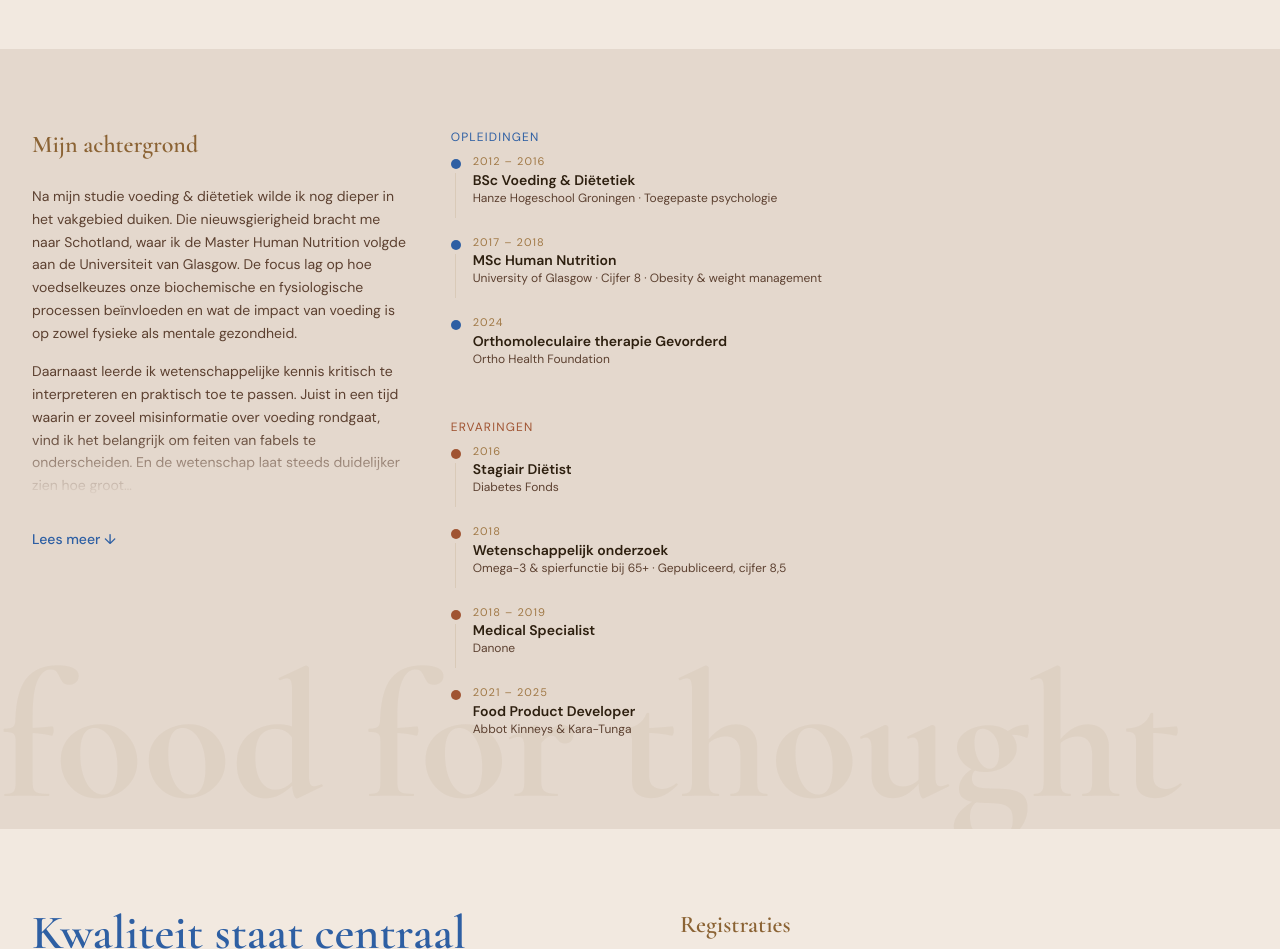
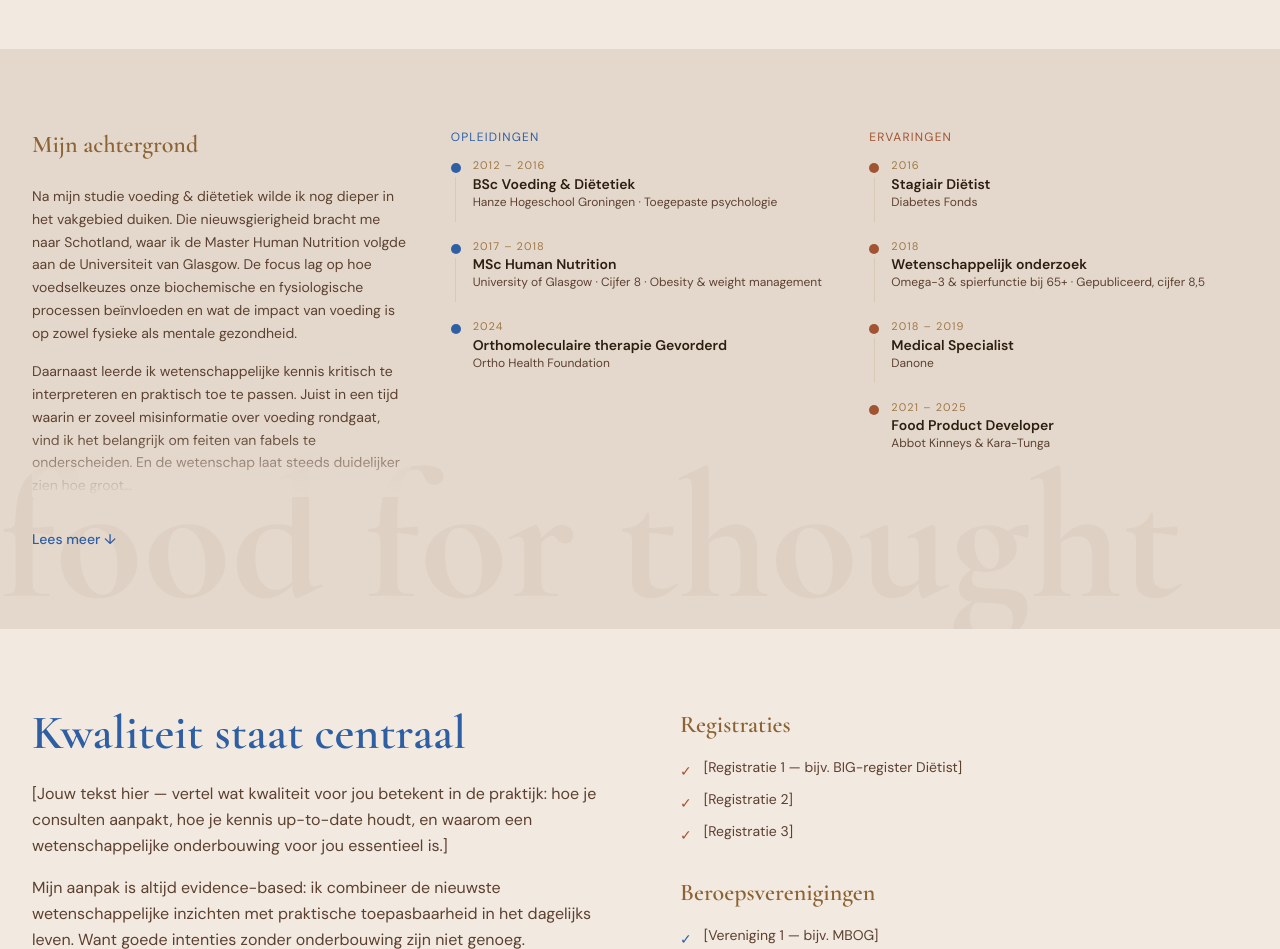
Before and after one commit to annafoods/annafoods, a Next.js app: page /over-mij in a window 1280 px wide. Shown: the part 820-1769 px from the top of the page. Built offline with nearby package versions, Linux system fonts and the light colour scheme.

Commit message:
Opleidingen en ervaringen naast elkaar

```diff
--- a/app/over-mij/page.tsx
+++ b/app/over-mij/page.tsx
@@ -121,16 +121,16 @@ export default function OverMijPage() {
               <VerhaalExpand />
             </div>
 
-            {/* Rechts: twee tijdlijnen gestapeld */}
-            <div className="lg:col-span-2 space-y-10">
+            {/* Rechts: twee tijdlijnen naast elkaar */}
+            <div className="lg:col-span-2 grid grid-cols-1 sm:grid-cols-2 gap-10">
               <div>
-                <p className="font-body text-xs uppercase tracking-widest text-blue-accent mb-2">
+                <p className="font-body text-xs uppercase tracking-widest text-blue-accent mb-3">
                   Opleidingen
                 </p>
                 <VerticaleTijdlijn items={opleidingen} kleur="bg-blue-accent" />
               </div>
               <div>
-                <p className="font-body text-xs uppercase tracking-widest text-terracotta mb-2">
+                <p className="font-body text-xs uppercase tracking-widest text-terracotta mb-3">
                   Ervaringen
                 </p>
                 <VerticaleTijdlijn items={ervaringen} kleur="bg-terracotta" />
```
